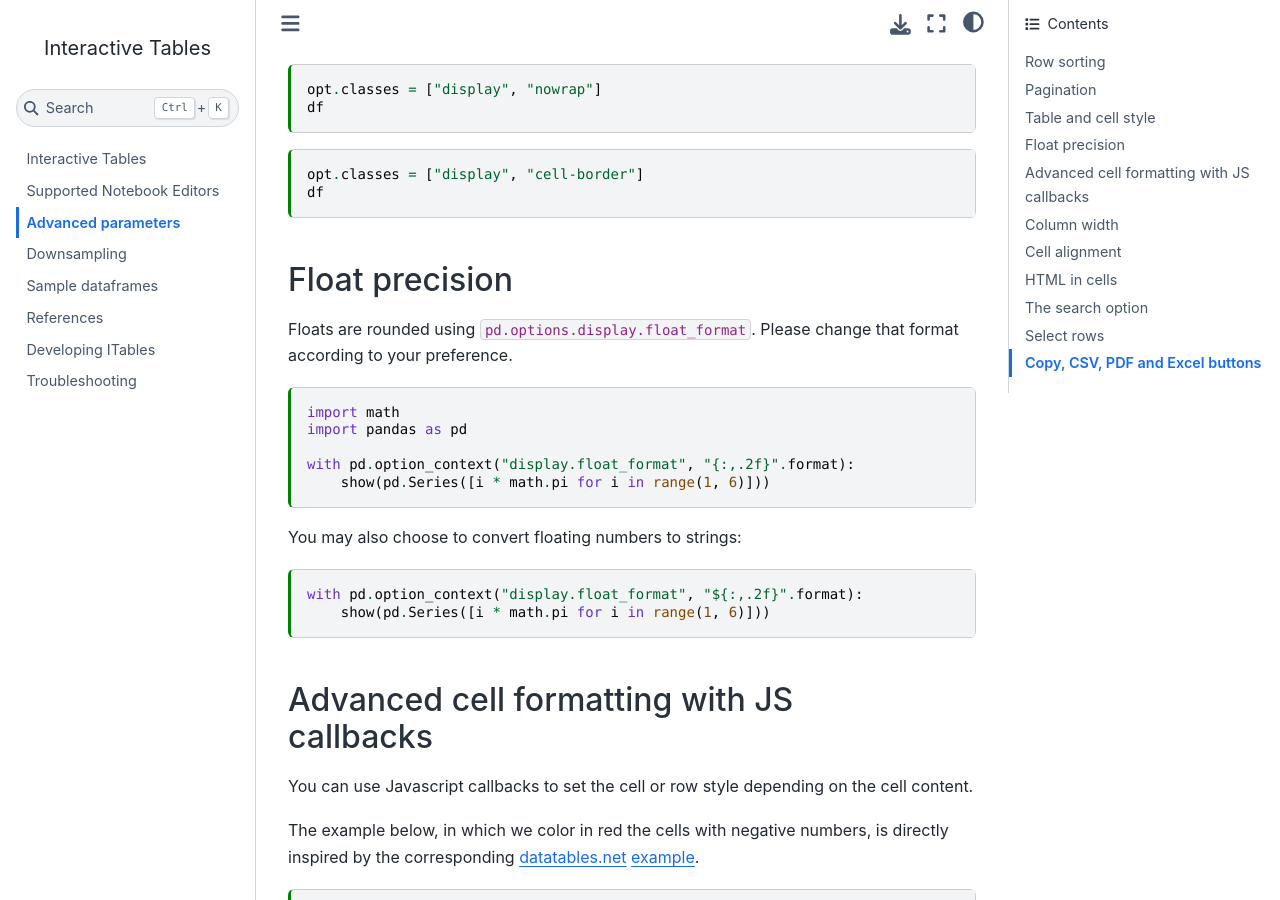
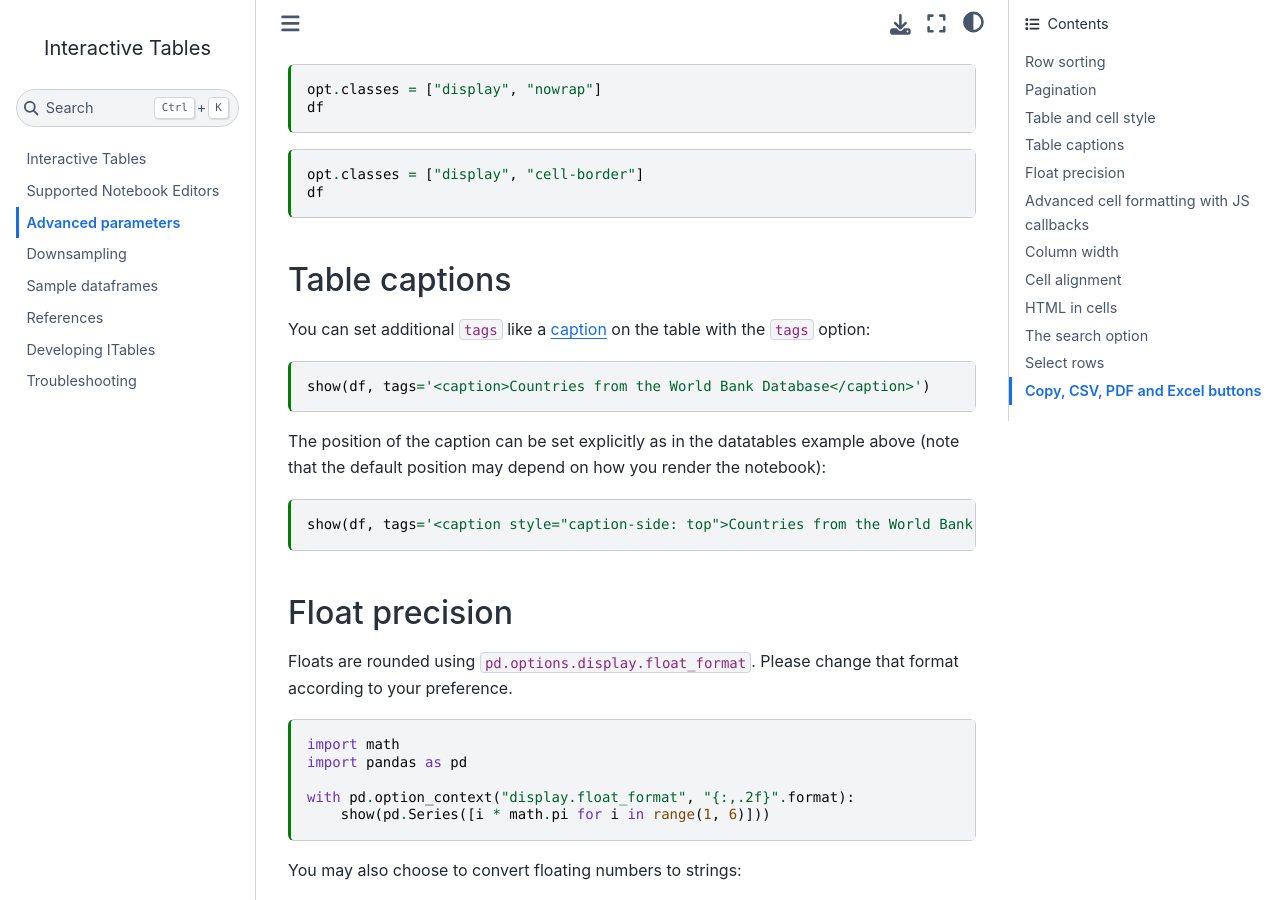
Before and after one commit to mwouts/itables, a Jupyter Book: the page built from docs/advanced_parameters.md, in a window 1280 px wide and 900 px high, scrolled down 1802 px. Built offline with Jupyter Book 1.0.4 settings and Sphinx 7.4.7 and the Sphinx Book theme 1.1.4, drawn with Linux system fonts in a browser that asks for light colours.

Commit message:
Custom tags (#73)

````diff
--- a/docs/advanced_parameters.md
+++ b/docs/advanced_parameters.md
@@ -89,6 +89,19 @@ df
 ```{code-cell}
 opt.classes = ["display", "cell-border"]
 df
+```
+
+## Table captions
+
+You can set additional `tags` like a [caption](https://datatables.net/blog/2014-11-07) on the table with the `tags` option:
+
+```{code-cell}
+show(df, tags='<caption>Countries from the World Bank Database</caption>')
+```
+
+The position of the caption can be set explicitly as in the datatables example above (note that the default position may depend on how you render the notebook):
+```{code-cell}
+show(df, tags='<caption style="caption-side: top">Countries from the World Bank Database</caption>')
 ```
 
 ## Float precision
--- a/environment.yml
+++ b/environment.yml
@@ -6,7 +6,7 @@ dependencies:
   - python
   - jupyter
   - jupyterlab
-  - jupytext
+  - jupytext>=1.13.8
   - markdown-it-py>=2.0
   - nbconvert
   - ipykernel
--- a/itables/version.py
+++ b/itables/version.py
@@ -1,3 +1,3 @@
 """ITables' version number"""
 
-__version__ = "0.4.6"
+__version__ = "0.4.7"
````
Also changed, not shown: other parts of docs/advanced_parameters.md (+1 -1 lines), CHANGELOG.md (+7 -0 lines), 2 other files.
